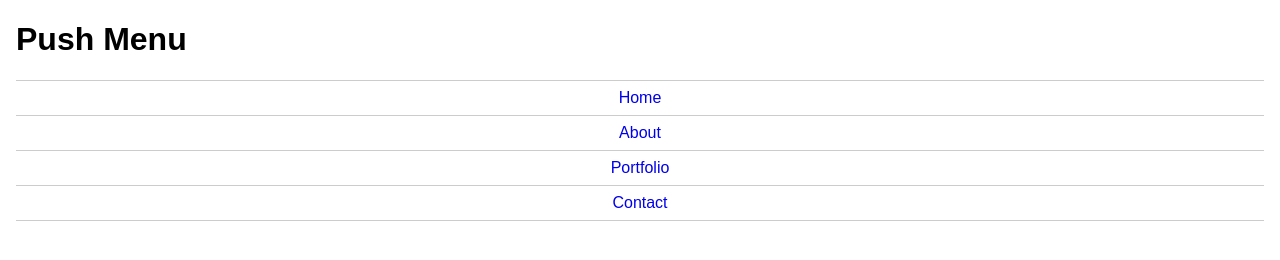
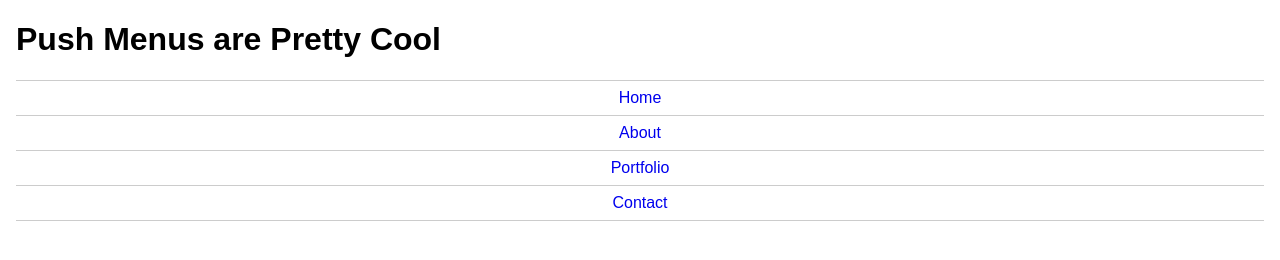
Before and after one commit to jason-leduc/push-page-navigation, a plain HTML site: page index.html in a window 1280 px wide. Drawn offline with nearby package versions, Linux system fonts and the light colour scheme; some icons are missing.

Commit message:
docs: add a change to the H1
change made to the H1 tag

```diff
--- a/index.html
+++ b/index.html
@@ -14,7 +14,7 @@
     <div class="sliding-canvas">
 
       <header class="header">
-        <h1>Push Menu</h1>
+        <h1>Push Menus are Pretty Cool</h1>
 
           <!-- Menu Toggle Icon -->
         <a class="toggle-btn i-menu" href="#main-menu"><span>Menu</span></a>
```
